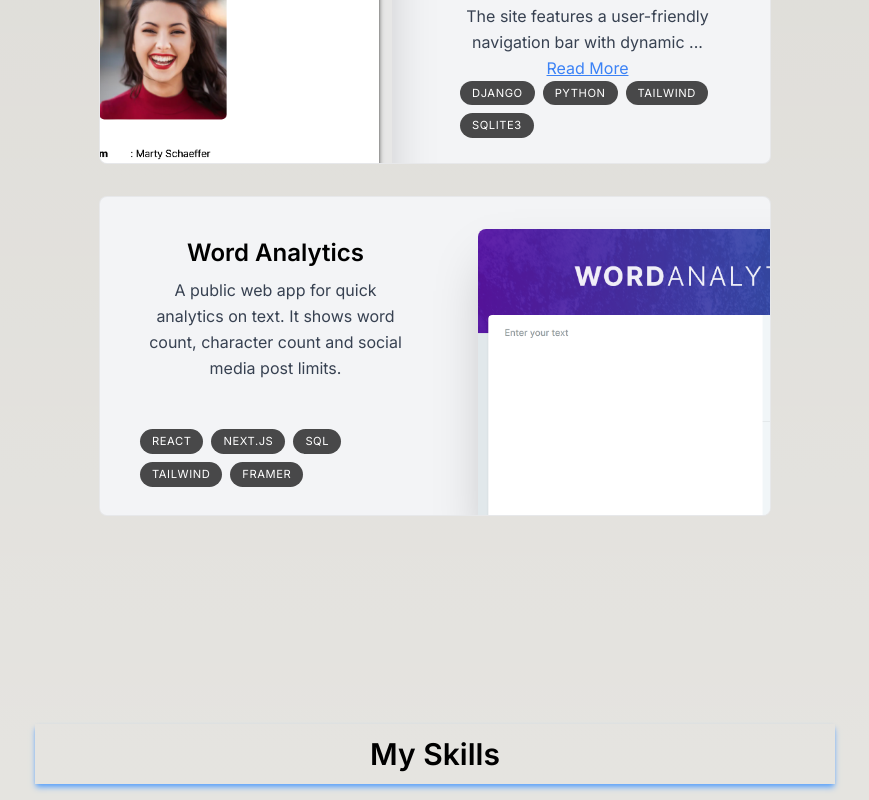
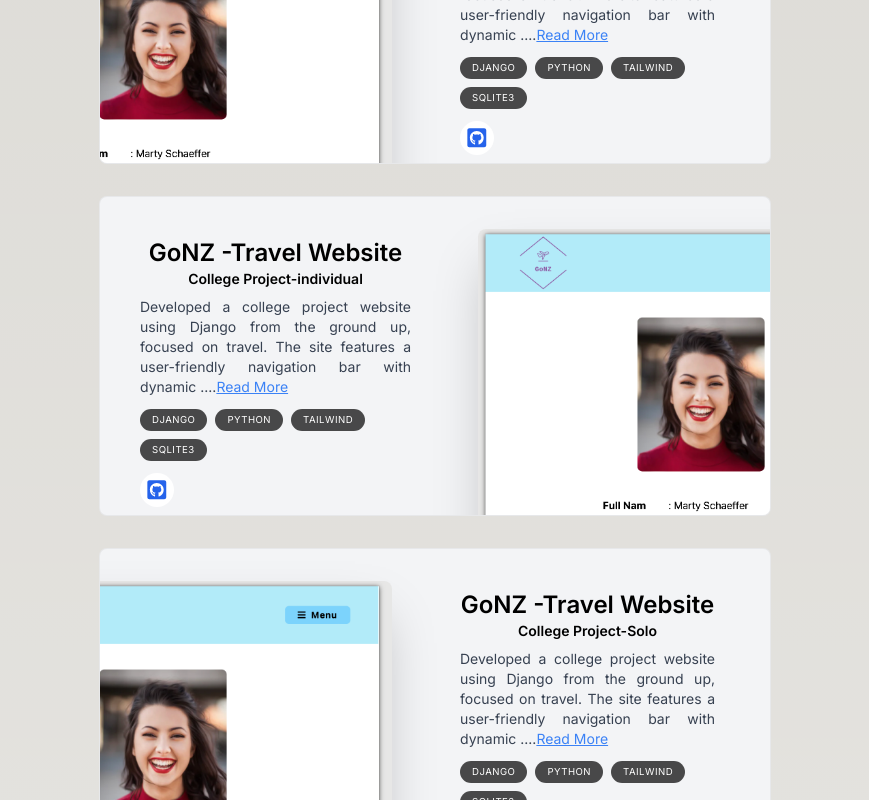
Before and after one commit to vijend795/my-portfolio, a Next.js app: page / in a window 1280 px wide. Shown: the part 1620-2420 px from the top of the page, without its empty margins (205-1074 px from the left). Built offline with nearby package versions, Linux system fonts and the light colour scheme.

Commit message:
update with build

```diff
--- a/app/component/header.js
+++ b/app/component/header.js
@@ -46,7 +46,7 @@ export default function Header() {
     return () => {
       observer.disconnect();
     };
-  },[])
+  },[dynamicThreshold])
 
   return (
     <header className="fixed top-0 z-[999] w-full bg-green-400 flex justify-center ">
--- a/app/component/intro.js
+++ b/app/component/intro.js
@@ -53,7 +53,7 @@ const Intro = () => {
             life, my ultimate goal is to become a proficient full-stack
             developer, crafting innovative websites and mobile applications. I
             am fueled by a genuine passion for technology and a commitment to
-            continuous learning. Here's to the adventures that await in this
+            continuous learning. Here to the adventures that await in this
             beautiful land as I build a fulfilling career in Information
             Technology!
           </p>
--- a/app/component/projects.js
+++ b/app/component/projects.js
@@ -15,48 +15,56 @@ const Projects = () => {
     <section
       id="projects"
       // className="flex flex-col justify-start items-center px-5 rounded-lg mb-6 mt-20"
-      className='mb-28 p-6 max-w-[53rem] scroll-mt-28 text-center sm:mb-40 flex flex-col justify-start items-center'
+      className="mb-28 p-6 max-w-[53rem] scroll-mt-28 text-center sm:mb-40 flex flex-col justify-start items-center"
     >
       <Heading>My Projects</Heading>
       <div>
         {projectsData.map((project, index) => (
-          <div key={project.title} className="group mb-3 sm:mb-8 last:mb-0 mx-2 md:mx-0">
+          <div
+            key={index}
+            className="group mb-3 sm:mb-8 last:mb-0 mx-2 md:mx-0"
+          >
             <div className="bg-gray-100 max-w-[42rem] border border-black/5 rounded-lg overflow-hidden sm:pr-8 relative sm:h-[20rem] hover:bg-gray-200 transition sm:group-even:pl-8 dark:text-white dark:bg-white/10 dark:hover:bg-white/20">
               <div className="pt-4 pb-7 px-5 sm:pl-10 sm:pr-2 sm:pt-10 sm:max-w-[50%] flex flex-col h-full sm:group-even:ml-[18rem]">
+                <div></div>
+                <div></div>
                 <h3 className="text-2xl font-semibold">{project.title}</h3>
+                <h3 className="text-sm font-semibold">{project.type}</h3>
 
+                <div className="mt-2 text-sm h-[120px]  text-gray-700 dark:text-white/70 text-justify">
+                  {/* {project.description} */}
+                  {project.description.slice(0, 150)}
                   {project.description.length > 150 ? (
-
-                  <>
-                  <div className="mt-2 leading-relaxed text-gray-700 dark:text-white/70">
-                    {/* {project.description} */}
-                  {project.description.slice(0, 150)} ...
+                    <span>
+                      ....
                       <button className="text-blue-500 underline">
                         Read More
                       </button>
+                    </span>
+                  ) : null}
                 </div>
-                </>
 
-                ) : (
-                  <>
-                    <div className="mt-2 leading-relaxed text-gray-700 dark:text-white/70">
-                      {/* {project.description} */}
-                      {project.description}
-
-                    </div>
-                  </>
-                )}
-
-                <ul className="flex flex-wrap mt-4 gap-2 sm:mt-auto">
+                <div className="flex flex-col justify-center items-baseline  ">
+                  <ul className="flex flex-wrap py-3 gap-2 sm:mt-auto">
                     {project.tags.map((tag, index) => (
                       <li
-                      className="bg-black/[0.7] px-3 py-1 text-[0.7rem] uppercase tracking-wider text-white rounded-full dark:text-white/70"
+                        className="bg-black/[0.7]  px-3 py-1 text-[0.6rem] uppercase tracking-wider text-white rounded-full dark:text-white/70"
                         key={index}
                       >
                         {tag}
                       </li>
                     ))}
                   </ul>
+                  <ul className="flex flex-wrap mb-2 gap-2 sm:mt-auto  justify-end">
+                    <a
+                      className="bg-white p-1.5 text-blue-600 flex items-center gap-2 text-[1.35rem] rounded-full focus:scale-[1.15] hover:scale-[1.15] hover:text-green-950 active:scale-105 transition cursor-pointer borderBlack dark:bg-green/10 dark:text-green/60"
+                      href={project.projectLink}
+                      target="_blank"
+                    >
+                      <FaGithubSquare />
+                    </a>
+                  </ul>
+                </div>
               </div>
 
               <Image
--- a/app/component/subComponent/heading.js
+++ b/app/component/subComponent/heading.js
@@ -2,9 +2,16 @@ import React from 'react'
 
 const Heading = ({children}) => {
   return (
-    <div className='capitalize text-3xl text-center mb-8 font-semibold shadow-md p-3 w-full shadow-blue-400'>
-        {children}
+    <div
+    // className='capitalize text-3xl text-center mb-8 font-semibold shadow-md p-3 w-full shadow-blue-400'
+    className='capitalize text-3xl text-center mb-8 font-semibold p-3 w-full underline'
+
+    >
+    {children}
+
+
     </div>
+
   )
 }
 
--- a/app/data/data_cv.js
+++ b/app/data/data_cv.js
@@ -5,6 +5,7 @@ import { LuGraduationCap } from "react-icons/lu";
 import corpcommentImg from "@/public/corpcomment.png";
 import rmtdevImg from "@/public/rmtdev.png";
 import projectImage2 from '@/public/images/projectPic/2/mobileView/1.png'
+import projectImage1 from '@/public/images/projectPic/Portfoliowebsite/PortfolioWebsiteMain.png'
 import wordanalyticsImg from "@/public/wordanalytics.png";
 
 export const navLinks = [
@@ -208,13 +209,39 @@ export const experiencesData = [
 ]
 export const projectsData = [
   {
-    title: "CorpComment",
-    type:'College Project',
+    id:'1',
+    title: "Portfolio Website",
+    type:'My Project',
     description:
-      "I worked as a full-stack developer on this startup project for 2 years. Users can give public feedback to companies.",
-    tags: ["React", "Next.js", "MongoDB", "Tailwind", "Prisma"],
-    imageUrl: corpcommentImg,
-    projectLink:'https://github.com/vijend795/Project1_HomeQuest.git',
+      `Created my portfolio website to demonstrate my updated work to people.`,
+    tags: [, "Next.js 13", "Tailwind"],
+    imageUrl: projectImage1,
+    projectLink:'https://github.com/vijend795/my-portfolio.git',
+    websiteLink:'',
+  },
+  {
+    id: "2",
+    title: "GoNZ -Travel Website",
+    type:'College Project-Individual',
+    date:'Q3 2023',
+    description:
+      "Developed a college project website using Django from the ground up, focused on travel. The site features a user-friendly navigation bar with dynamic icons that highlight the current page. Utilized Django's authentication and group permission functionalities to manage access to various details and pages.",
+    tags: ["Django", "Python", "Tailwind", "sqlite3"],
+    imageUrl: projectImage2,
+    projectLink:'https://github.com/vijend795/Project2_GoNZ.git',
+    websiteLink:'',
+  },
+  {
+    id: "2",
+    title: "GoNZ -Travel Website",
+    type:'College Project-individual',
+    date:'Q3 2023',
+    description:
+      "Developed a college project website using Django from the ground up, focused on travel. The site features a user-friendly navigation bar with dynamic icons that highlight the current page. Utilized Django's authentication and group permission functionalities to manage access to various details and pages.",
+    tags: ["Django", "Python", "Tailwind", "sqlite3"],
+    imageUrl: projectImage2,
+    projectLink:'https://github.com/vijend795/Project2_GoNZ.git',
+    websiteLink:'',
   },
   {
     id: "2",
@@ -226,6 +253,19 @@ export const projectsData = [
     tags: ["Django", "Python", "Tailwind", "sqlite3"],
     imageUrl: projectImage2,
     projectLink:'https://github.com/vijend795/Project2_GoNZ.git',
+    websiteLink:'',
+  },
+  {
+    id: "2",
+    title: "GoNZ -Travel Website",
+    type:'College Project-Solo',
+    date:'Q3 2023',
+    description:
+      "Developed a college project website using Django from the ground up, focused on travel. The site features a user-friendly navigation bar with dynamic icons that highlight the current page. Utilized Django's authentication and group permission functionalities to manage access to various details and pages.",
+    tags: ["Django", "Python", "Tailwind", "sqlite3"],
+    imageUrl: projectImage2,
+    projectLink:'https://github.com/vijend795/Project2_GoNZ.git',
+    websiteLink:'',
   },
   {
     title: "Word Analytics",
```
Also changed, not shown: public/images/projectPic/Portfoliowebsite/PortfolioWebsiteMain.png (added). Lines whose indentation alone changed are shown as unchanged.
